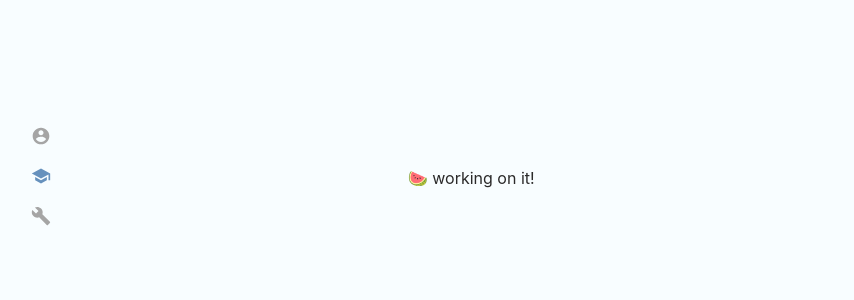
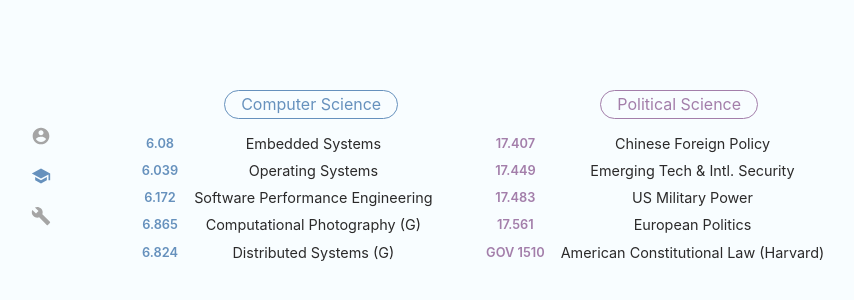
Before and after one commit to helenkw/site, a React (Create React App) app: page /classes in a window 1280 px wide. Shown: the part 222-522 px from the top of the page, without its empty margins (228-1082 px from the left). Built offline with nearby package versions, Linux system fonts and the light colour scheme.

Commit message:
course 6 and 17 classes

```diff
--- a/src/App.css
+++ b/src/App.css
@@ -88,32 +88,40 @@ a {
 
 .c0 {
   color: var(--grey, inherit);
+  border-color: var(--grey, inherit);
   text-decoration: none;
 }
-.c0:hover {
+a.c0:hover {
   color: var(--grey-dark);
+  border-color: var(--grey-dark);
 }
 
 .c1 {
   color: var(--green, inherit);
+  border-color: var(--green, inherit);
   text-decoration: none;
 }
-.c1:hover {
+a.c1:hover {
   color: var(--green-dark);
+  border-color: var(--green-dark);
 }
 
 .c2 {
   color: var(--blue, inherit);
+  border-color: var(--blue, inherit);
   text-decoration: none;
 }
-.c2:hover {
+a.c2:hover {
   color: var(--blue-dark);
+  border-color: var(--blue-dark);
 }
 
 .c3 {
   color: var(--purple, inherit);
+  border-color: var(--purple, inherit);
   text-decoration: none;
 }
-.c3:hover {
+a.c3:hover {
   color: var(--purple-dark);
+  border-color: var(--purple-dark);
 }
--- a/src/about/About.js
+++ b/src/about/About.js
@@ -1,6 +1,7 @@
 import React from "react";
 
 import "./About.css";
+import Link from "../utility/Link";
 import ProfileImg from "./helen.png";
 
 import Grid from "@material-ui/core/Grid";
@@ -9,13 +10,7 @@ import TwitterIcon from "@material-ui/icons/Twitter";
 import LinkedInIcon from "@material-ui/icons/LinkedIn";
 import EmailIcon from "@material-ui/icons/Email";
 
-const Link = ({ href, children, className }) => (
-  <a href={href} target="_blank" rel="noopener noreferrer" className={className}>
-    {children}
-  </a>
-);
-
-const Icon = ({ href, icon: Icon }) => (
+const AboutIcon = ({ href, icon: Icon }) => (
   <Link href={href} className="c2">
     <Icon fontSize="small" className="icon" />
   </Link>
@@ -27,10 +22,13 @@ const About = () => (
       <img src={ProfileImg} className="profileimg" alt="helen" />
       <p className="hello">Hello, I'm Helen!</p>
 
-      <Icon href="https://github.com/helenkw" icon={GitHubIcon} />
-      <Icon href="https://twitter.com/helenwang07" icon={TwitterIcon} />
-      <Icon href="https://www.linkedin.com/in/helenkwang/" icon={LinkedInIcon} />
-      <Icon href="mailto:helenwang@mit.edu" icon={EmailIcon} />
+      <AboutIcon href="https://github.com/helenkw" icon={GitHubIcon} />
+      <AboutIcon href="https://twitter.com/helenwang07" icon={TwitterIcon} />
+      <AboutIcon
+        href="https://www.linkedin.com/in/helenkwang/"
+        icon={LinkedInIcon}
+      />
+      <AboutIcon href="mailto:helenwang@mit.edu" icon={EmailIcon} />
     </Grid>
     <Grid item xs={12} md={7} className="bio">
       <p>
--- a/src/classes/Classes.css
+++ b/src/classes/Classes.css
@@ -0,0 +1,28 @@
+#classes .course {
+  display: flex;
+  flex-direction: column;
+  justify-content: center;
+  align-items: center;
+  margin-bottom: auto;
+}
+
+#classes .course-header {
+  padding: 0.2rem 1rem;
+  max-width: fit-content;
+  border-radius: 10rem;
+  border-width: 0.085rem;
+  border-style: solid;
+  margin-left: 3rem; /* center-ish over class names */
+  margin-bottom: 0.7rem;
+}
+
+#classes .classNumbers {
+  font-size: 80%;
+  font-weight: 600;
+  line-height: 1.7rem;
+}
+
+#classes .classNames {
+  font-size: 90%;
+  line-height: 1.7rem;
+}
--- a/src/classes/Classes.js
+++ b/src/classes/Classes.js
@@ -1,13 +1,60 @@
 import React from "react";
 
 import "./Classes.css";
+import Link from "../utility/Link";
 
-import Grid from "@material-ui/core/Grid";
+import { Grid, Stack } from "@mui/material";
 
 const Classes = () => (
-  <Grid container className="page-container">
-    <Grid item xs={12}>
-      <p>🍉 working on it!</p>
+  <Grid
+    container
+    className="page-container"
+    id="classes"
+    direction={{ xs: "column", md: "row" }}
+    rowSpacing={{ xs: 5, md: 0 }}
+  >
+    <Grid item xs={12} md={6} className="course">
+      <Link href="https://www.eecs.mit.edu/" className="course-header c2">
+        Computer Science
+      </Link>
+      <Stack direction="row" spacing={2} className="class-list">
+        <Stack direction="column" className="classNumbers c2">
+          6.08 <br />
+          6.039 <br />
+          6.172 <br />
+          6.865 <br />
+          6.824 <br />
+        </Stack>
+        <Stack direction="column" className="classNames">
+          Embedded Systems <br />
+          Operating Systems <br />
+          Software Performance Engineering <br />
+          Computational Photography (G) <br />
+          Distributed Systems (G) <br />
+        </Stack>
+      </Stack>
+    </Grid>
+
+    <Grid item xs={12} md={6} className="course">
+      <Link href="https://polisci.mit.edu/" className="course-header c3">
+        Political Science
+      </Link>
+      <Stack direction="row" spacing={2} className="class-list">
+        <Stack direction="column" className="classNumbers c3">
+          17.407 <br />
+          17.449 <br />
+          17.483 <br />
+          17.561 <br />
+          GOV 1510 <br />
+        </Stack>
+        <Stack direction="column" className="classNames">
+          Chinese Foreign Policy <br />
+          Emerging Tech & Intl. Security <br />
+          US Military Power <br />
+          European Politics <br />
+          American Constitutional Law (Harvard) <br />
+        </Stack>
+      </Stack>
     </Grid>
   </Grid>
 );
--- /dev/null
+++ b/src/utility/Link.js
@@ -0,0 +1,9 @@
+import React from "react";
+
+const Link = ({ href, children, className }) => (
+  <a href={href} target="_blank" rel="noopener noreferrer" className={className}>
+    {children}
+  </a>
+);
+
+export default Link;
```
